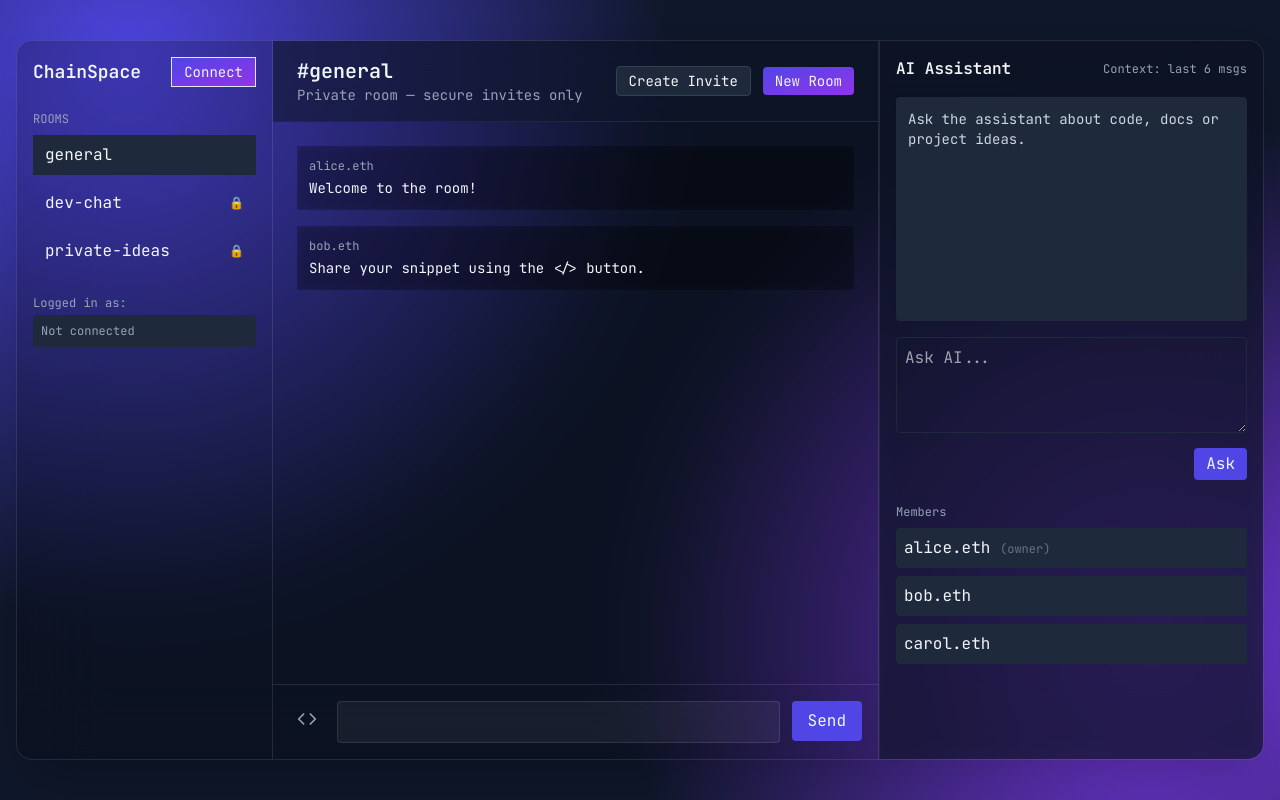
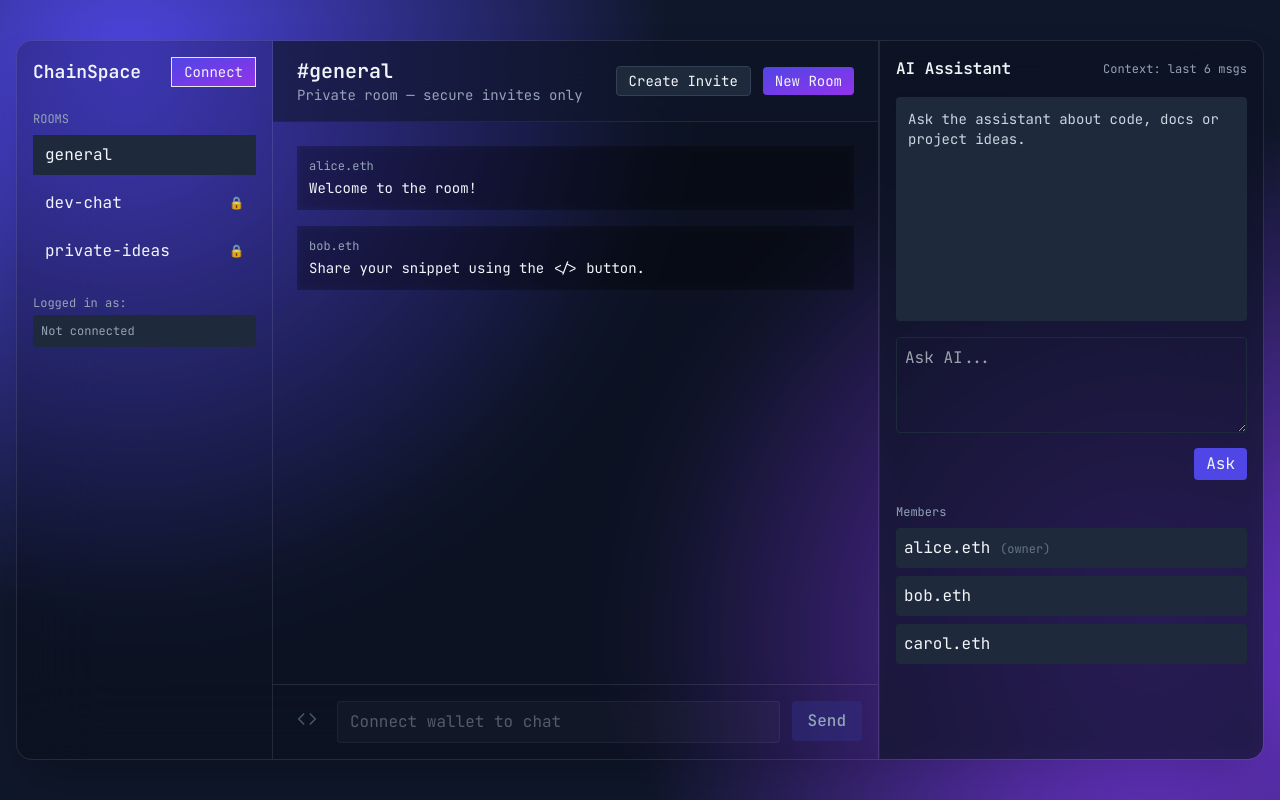
Before and after one commit to Akashracharya/ChainSpace, a Next.js app: page / in a window 1280 px wide. Built offline with nearby package versions, Linux system fonts and the light colour scheme.

Commit message:
fixed bllocking send message

```diff
--- a/components/MessageInput.jsx
+++ b/components/MessageInput.jsx
@@ -9,22 +9,47 @@ export default function MessageInput({
   setShowCodeModal,
   selectedRoom,
 }) {
+  // Define disabled states
+  const isChatDisabled = !connected;
+  const isSendDisabled = !connected || !input.trim();
+
   return (
     <div className="p-4 border-t border-white/10 flex items-start gap-3">
       <button
         title="Attach code snippet"
         onClick={() => setShowCodeModal(true)}
-        className="p-2 rounded-md transition-colors hover:bg-white/10 text-slate-400 hover:text-slate-100"
+        disabled={isChatDisabled} // Add disabled state
+        className={`p-2 rounded-md transition-colors text-slate-400 ${
+          isChatDisabled
+            ? "text-slate-600 cursor-not-allowed"
+            : "hover:bg-white/10 hover:text-slate-100"
+        }`}
       >
-        <Code className="w-5 h-5" /> {/* Use the icon here */}
+        <Code className="w-5 h-5" />
       </button>
 
       <input
-        // ...props
-        className="flex-1 bg-white/5 border border-white/10 rounded px-3 py-2 focus:outline-none focus:ring-2 focus:ring-indigo-600"
+        value={input}
+        onChange={(e) => setInput(e.target.value)}
+        className="flex-1 bg-white/5 border border-white/10 rounded px-3 py-2 focus:outline-none focus:ring-2 focus:ring-indigo-600 disabled:cursor-not-allowed disabled:opacity-50"
+        placeholder={connected ? "Message #" + selectedRoom : "Connect wallet to chat"}
+        disabled={isChatDisabled} // Use new variable
+        onKeyDown={(e) => {
+          if (e.key === "Enter" && !isSendDisabled) {
+            sendMessage();
+          }
+        }}
       />
 
-      <button onClick={sendMessage} className="px-4 py-2 rounded bg-indigo-600">
+      <button
+        onClick={sendMessage}
+        disabled={isSendDisabled} // Use new variable
+        className={`px-4 py-2 rounded font-medium transition-colors ${
+          isSendDisabled
+            ? "bg-indigo-900/50 text-slate-400 cursor-not-allowed"
+            : "bg-indigo-600 hover:bg-indigo-500"
+        }`}
+      >
         Send
       </button>
     </div>
```
